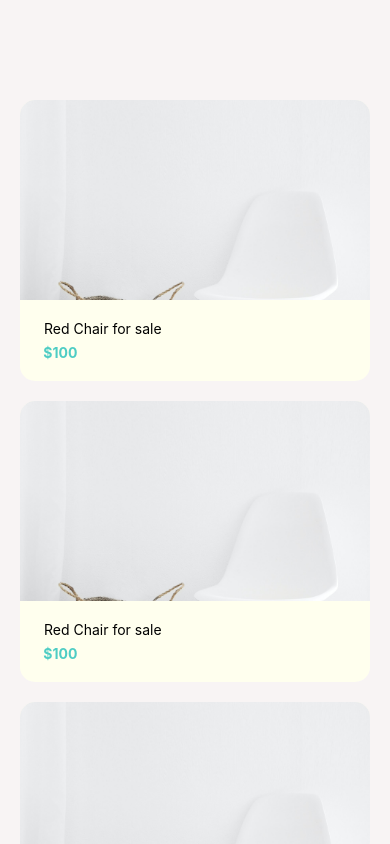
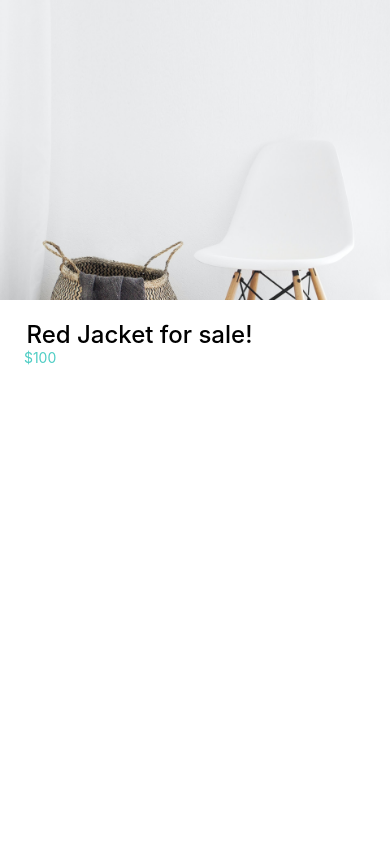
Before and after one commit to theafolayan/donewithit, a React Native app: screen / in a window 390 px wide. Shown: the top 844 px of the page. Built offline with nearby package versions, Linux system fonts and the light colour scheme.

Commit message:
Styled ListingDetailsScreen.js

```diff
--- a/App.js
+++ b/App.js
@@ -8,12 +8,14 @@ import WelcomeScreen from './app/screens/main/WelcomeScreen'
 import Card from "./app/components/Card";
 import { MaterialCommunityIcons } from "@expo/vector-icons";
 import ItemListScreen from './app/screens/ItemListScreen';
+import ListingDetailScreen from './app/screens/main/ListingDetailScreen';
 
 export default function App() {
   return (
     //App root lives here
       // <WelcomeScreen></WelcomeScreen>
-    <ItemListScreen> </ItemListScreen>
+    // <ItemListScreen> </ItemListScreen>
+    <ListingDetailScreen/>
 
 
     // <ViewImageScreen/>
--- /dev/null
+++ b/app/screens/main/ListingDetailScreen.js
@@ -0,0 +1,34 @@
+import React from 'react'
+import { View, Text, Image, StyleSheet } from 'react-native'
+import AppText from '../../components/AppText'
+import colors from '../../config/colors'
+
+export default function ListingDetailScreen() {
+    return (
+        <View>
+            <Image style={styles.image} source={require('../../../assets/chair.jpg')} />
+            <View style={styles.detailsContainer}>
+            <AppText style={styles.title}> Red Jacket for sale!</AppText>
+            <AppText style={styles.price}> $100 </AppText>
+            </View>
+        </View>
+    )
+}
+
+const styles = StyleSheet.create({
+
+    image: {
+        width: "100%",
+        height: 300,
+    },
+    title: {
+        fontSize: 24,
+        fontWeight: "500",
+    },
+    detailsContainer: {
+         padding: 20,
+    },
+    price: {
+        color: colors.secondary
+    }
+})
```
